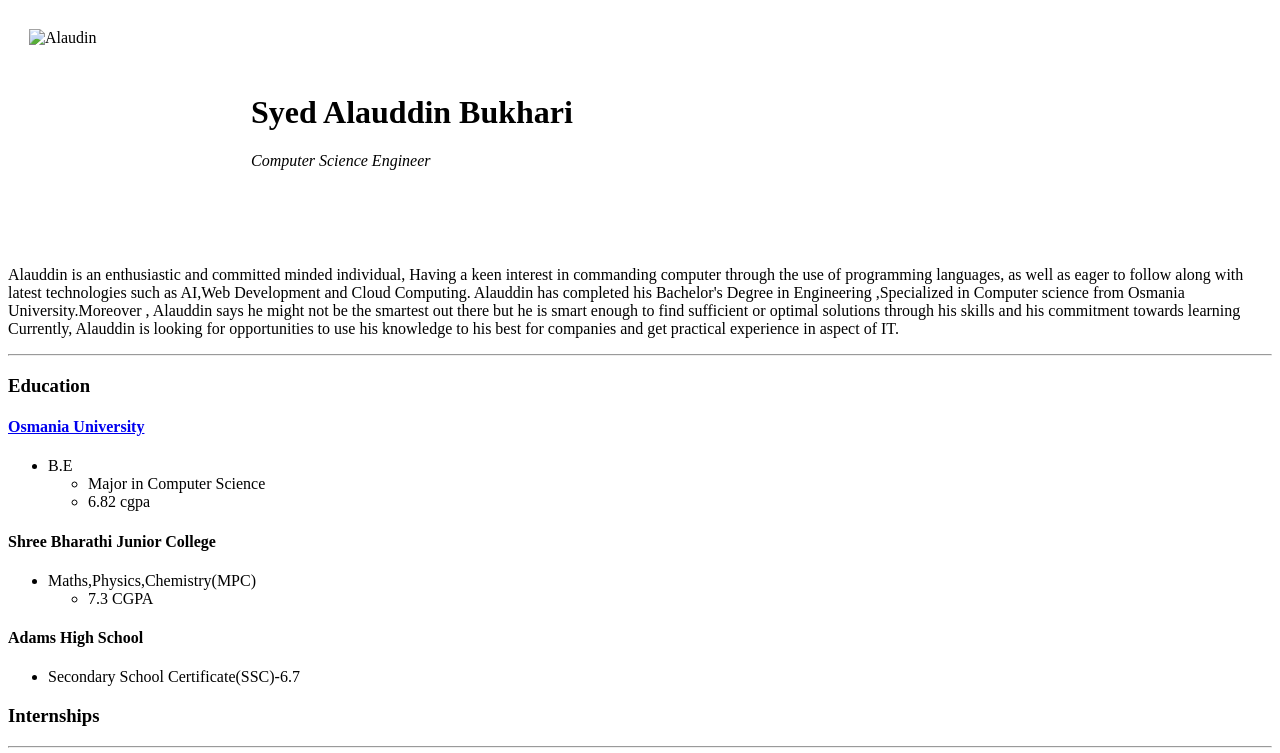
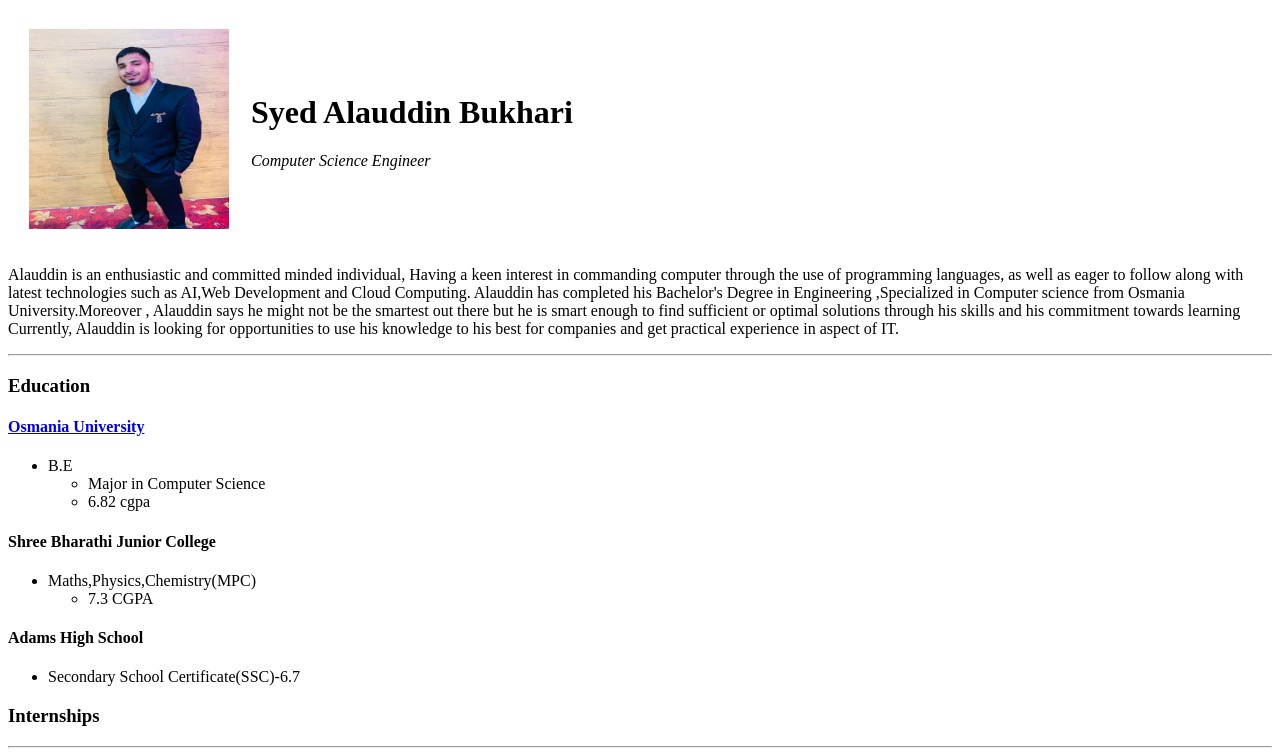
Before and after one commit to Alauddinbukhari/My-website, a plain HTML site: page docs/index.html in a window 1280 px wide. Shown: the top 753 px of the page. Drawn offline with Linux system fonts and the light colour scheme.

Commit message:
Update index.html

```diff
--- a/docs/index.html
+++ b/docs/index.html
@@ -12,7 +12,7 @@
 
     <table cellspacing="20">
         <tr>
-            <td><img src="My-website/images/IMG-20201216-WA0004.jpg" alt="Alaudin"
+            <td><img src="IMG-20201216-WA0004.jpg" alt="Alaudin"
                     style="float:Left;width: 200px;height: 200px;"></td>
             <td>
                 <h1>Syed Alauddin Bukhari</h1>
```
